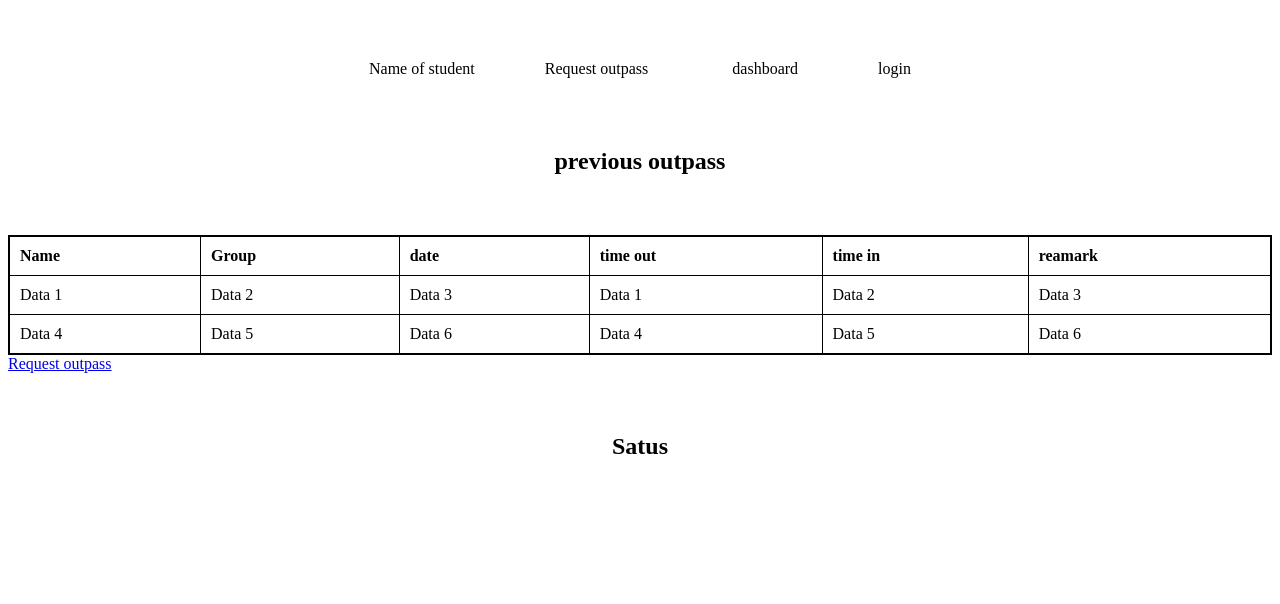
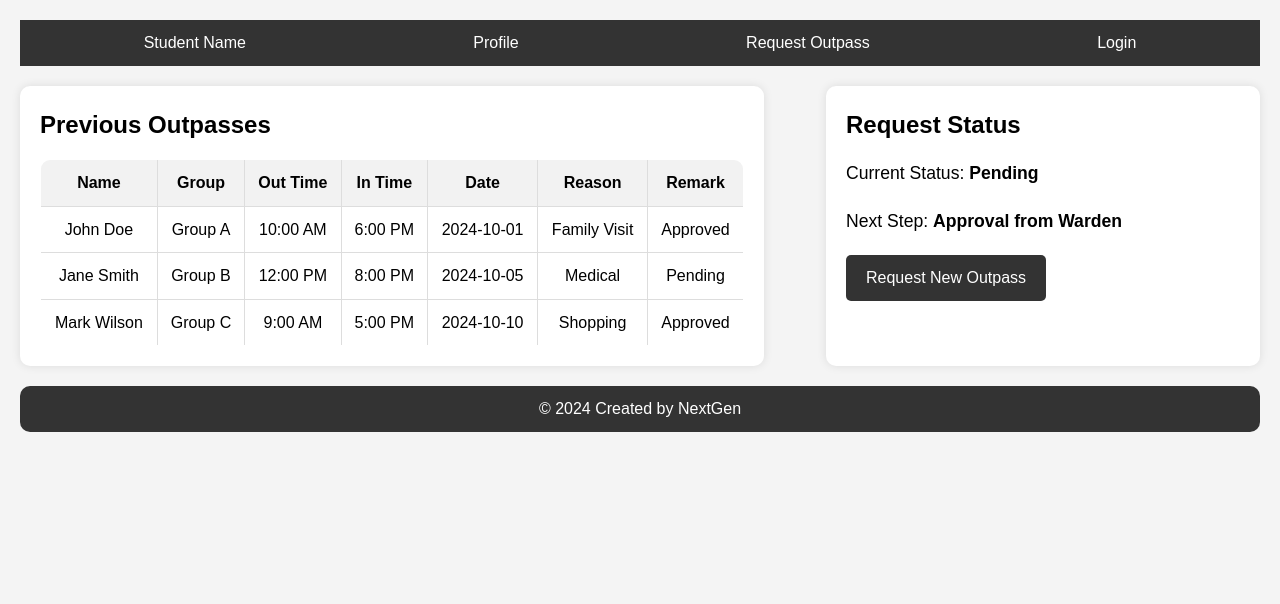
Before and after one commit to manvirsingh01/new-website, a plain HTML site: page html/student.html in a window 1280 px wide. Shown: the top 604 px of the page. Drawn offline with Linux system fonts and the light colour scheme.

Commit message:
student file is edited

```diff
--- /dev/null
+++ b/css/student.css
@@ -0,0 +1,122 @@
+* {
+    margin: 0;
+    padding: 0;
+    box-sizing: border-box;
+}
+
+body {
+    font-family: Arial, sans-serif;
+    line-height: 1.6;
+    background-color: #f4f4f4;
+    padding: 20px;
+}
+
+/* Navigation bar */
+nav {
+    background-color: #333;
+    padding: 10px;
+    color: white;
+}
+
+nav ul {
+    list-style: none;
+    display: flex;
+    justify-content: space-around;
+}
+
+nav ul li {
+    display: inline;
+}
+
+nav ul li a {
+    color: white;
+    text-decoration: none;
+    padding: 10px;
+}
+
+nav ul li a:hover {
+    background-color: #575757;
+    border-radius: 5px;
+}
+
+/* Main content */
+main {
+    display: flex;
+    justify-content: space-between;
+    margin-top: 20px;
+}
+
+.previous-outpasses {
+    flex: 0 0 60%;
+    background-color: white;
+    padding: 20px;
+    border-radius: 10px;
+    box-shadow: 0 0 10px rgba(0, 0, 0, 0.1);
+}
+
+.previous-outpasses h2 {
+    margin-bottom: 15px;
+    font-size: 1.5em;
+}
+
+table {
+    width: 100%;
+    border-collapse: collapse;
+    border-radius: 10px;
+    overflow: hidden;
+}
+
+table, th, td {
+    border: 1px solid #ddd;
+    padding: 10px;
+}
+
+th {
+    background-color: #f2f2f2;
+}
+
+td {
+    text-align: center;
+}
+
+/* Stats bar */
+.stats-bar {
+    flex: 0 0 35%;
+    background-color: white;
+    padding: 20px;
+    border-radius: 10px;
+    box-shadow: 0 0 10px rgba(0, 0, 0, 0.1);
+}
+
+.stats-bar h2 {
+    margin-bottom: 15px;
+    font-size: 1.5em;
+}
+
+.stats-bar p {
+    font-size: 1.1em;
+    margin-bottom: 20px;
+}
+
+.request-button {
+    display: inline-block;
+    padding: 10px 20px;
+    background-color: #333;
+    color: white;
+    text-decoration: none;
+    border-radius: 5px;
+}
+
+.request-button:hover {
+    background-color: #575757;
+}
+
+/* Footer */
+footer {
+    margin-top: 20px;
+    text-align: center;
+    padding: 10px;
+    background-color: #333;
+    color: white;
+    border-radius: 10px;
+}
--- a/css/studentstyle.css
+++ /dev/null
@@ -1,80 +0,0 @@
-nav {
-    display: flex;
-    justify-content: center;
-    /* Centers the nav items horizontally */
-    list-style-type: none;
-    /* Removes bullet points from list items */
-    padding: 10px;
-    margin: 50px;
-
-}
-
-nav a {
-    text-decoration: none;
-    color: inherit;
-}
-
-nav ul {
-    position: relative;
-    text-align: center;
-    list-style: none;
-    display: inline-block;
-    padding-left: 70px;
-    margin: 0px;
-}
-
-nav ul li {
-    list-style: none;
-    display: inline-block;
-    margin-right: 80px;
-
-}
-main h2{
-    position: relative;
-    text-align: center;
-    margin: 60px;
-}
-
-main table {
-    border: 2px solid black;
-    /* Adds border around the entire table */
-    border-collapse: collapse;
-    /* Ensures there is no space between table cells */
-    width: 100%;
-    /* Optional: Makes the table span the full width */
-}
-
-th,
-td {
-    border: 1px solid black;
-    /* Adds border around each table cell */
-    padding: 10px;
-    /* Adds space inside the cells */
-    text-align: left;
-    /* Aligns text to the left */
-}
-footer{
-    display: flex;
-    justify-content: center;
-    /* Centers the nav items horizontally */
-    list-style-type: none;
-    /* Removes bullet points from list items */
-
-}
-footer ul {
-    justify-content: center;
-    list-style: none;
-    display: inline-block;
-    margin: 40px;
-    padding: 40px;
-    margin-left: 200px;
-}
- footer ul li{
-    list-style: none;
-    display: inline-block;
-    padding-left: 40px;
-
- }
-footer h2{
-    margin-top:90px ;
-}
--- a/html/student.html
+++ b/html/student.html
@@ -4,73 +4,81 @@
 <head>
     <meta charset="UTF-8">
     <meta name="viewport" content="width=device-width, initial-scale=1.0">
-    <link rel="stylesheet" href="/css/studentstyle.css">
+    <link rel="stylesheet" href="/css/student.css">
     <title>Student</title>
 </head>
 
 <body>
-    <header>
-        <nav>
-            <a href="/html/student.html">Name of student</a>
-            <ul>
-                <li>
-                    <a href="/html/request.html">Request outpass</a>
-                </li>
-                <li>
-                    <a href="/html/dashboard.html">dashboard</a>
-                </li>
-            </ul>
-            <a href="/html/login.html">login</a>
-        </nav>
-    </header>
+    <nav>
+        <ul>
+            <li><a href="#">Student Name</a></li>
+            <li><a href="#">Profile</a></li>
+            <li><a href="#">Request Outpass</a></li>
+            <li><a href="#">Login</a></li>
+        </ul>
+    </nav>
+
+    <!-- Main content section -->
     <main>
-        <section>
-            <h2>previous outpass</h2>
+        <!-- Previous Outpasses Block -->
+        <section class="previous-outpasses">
+            <h2>Previous Outpasses</h2>
             <table>
                 <thead>
                     <tr>
-                        <th>Name </th>
+                        <th>Name</th>
                         <th>Group</th>
-                        <th>date</th>
-                        <th>time out </th>
-                        <th>time in </th>
-                        <th>reamark</th>
+                        <th>Out Time</th>
+                        <th>In Time</th>
+                        <th>Date</th>
+                        <th>Reason</th>
+                        <th>Remark</th>
                     </tr>
                 </thead>
                 <tbody>
                     <tr>
-                        <td>Data 1</td>
-                        <td>Data 2</td>
-                        <td>Data 3</td>
-                        <td>Data 1</td>
-                        <td>Data 2</td>
-                        <td>Data 3</td>
+                        <td>John Doe</td>
+                        <td>Group A</td>
+                        <td>10:00 AM</td>
+                        <td>6:00 PM</td>
+                        <td>2024-10-01</td>
+                        <td>Family Visit</td>
+                        <td>Approved</td>
                     </tr>
                     <tr>
-                        <td>Data 4</td>
-                        <td>Data 5</td>
-                        <td>Data 6</td>
-                        <td>Data 4</td>
-                        <td>Data 5</td>
-                        <td>Data 6</td>
+                        <td>Jane Smith</td>
+                        <td>Group B</td>
+                        <td>12:00 PM</td>
+                        <td>8:00 PM</td>
+                        <td>2024-10-05</td>
+                        <td>Medical</td>
+                        <td>Pending</td>
+                    </tr>
+                    <tr>
+                        <td>Mark Wilson</td>
+                        <td>Group C</td>
+                        <td>9:00 AM</td>
+                        <td>5:00 PM</td>
+                        <td>2024-10-10</td>
+                        <td>Shopping</td>
+                        <td>Approved</td>
                     </tr>
                 </tbody>
             </table>
         </section>
-        <section>
-            <div>
-                <a href="/html/request.html">Request outpass</a>
-            </div>
+
+        <!-- Status Bar Block -->
+        <section class="stats-bar">
+            <h2>Request Status</h2>
+            <p>Current Status: <strong>Pending</strong></p>
+            <p>Next Step: <strong>Approval from Warden</strong></p>
+            <a href="#" class="request-button">Request New Outpass</a>
         </section>
-        <section>
-            <h2>Satus</h2>
-        </section>
+    </main>
 
-    </main>
+    <!-- Footer -->
     <footer>
-        <footer>
-            <h2>Created by NextGen</h2>
-        </footer>
+        &copy; 2024 Created by NextGen
     </footer>
 </body>
 
```
Also changed, not shown: html/profile.html (added).
